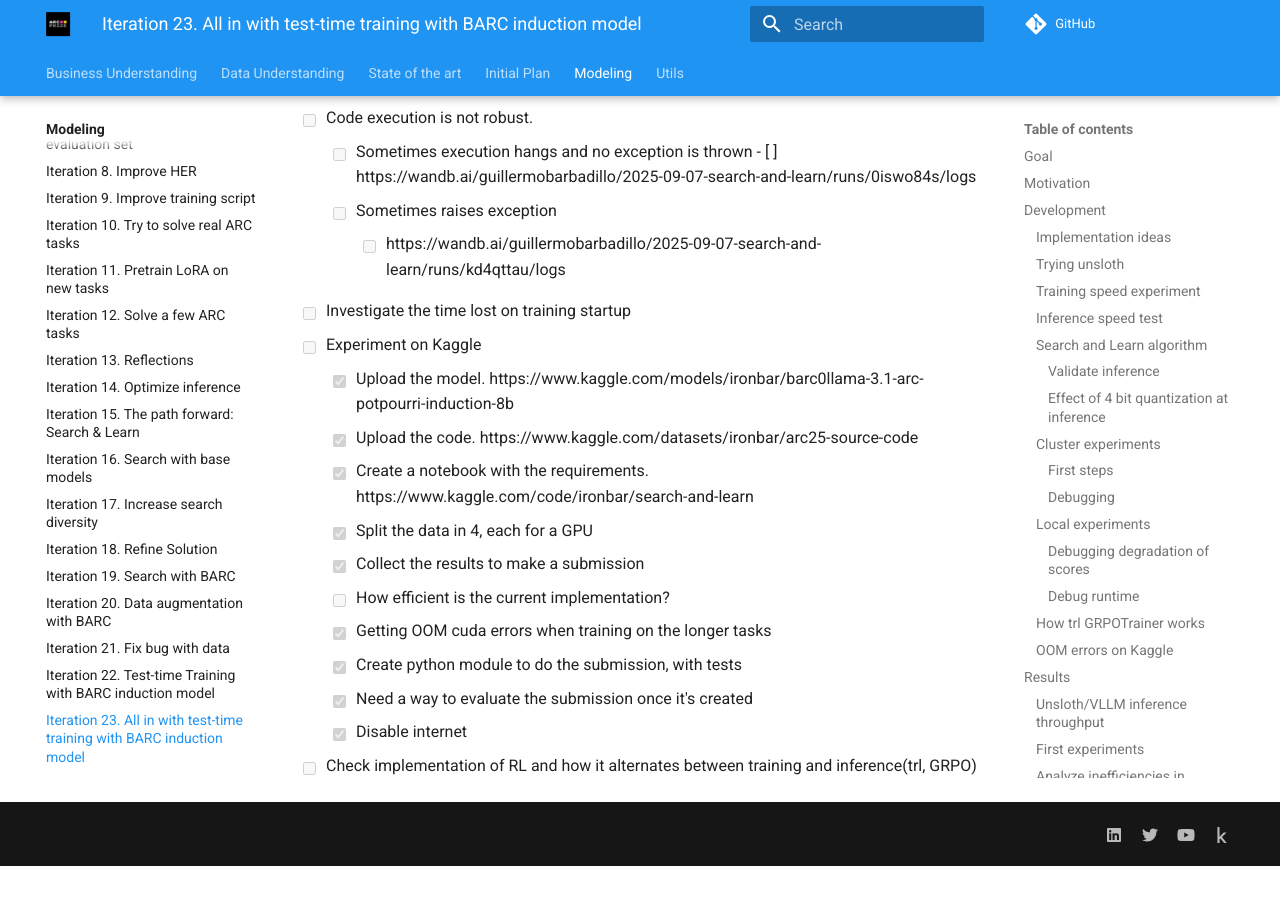
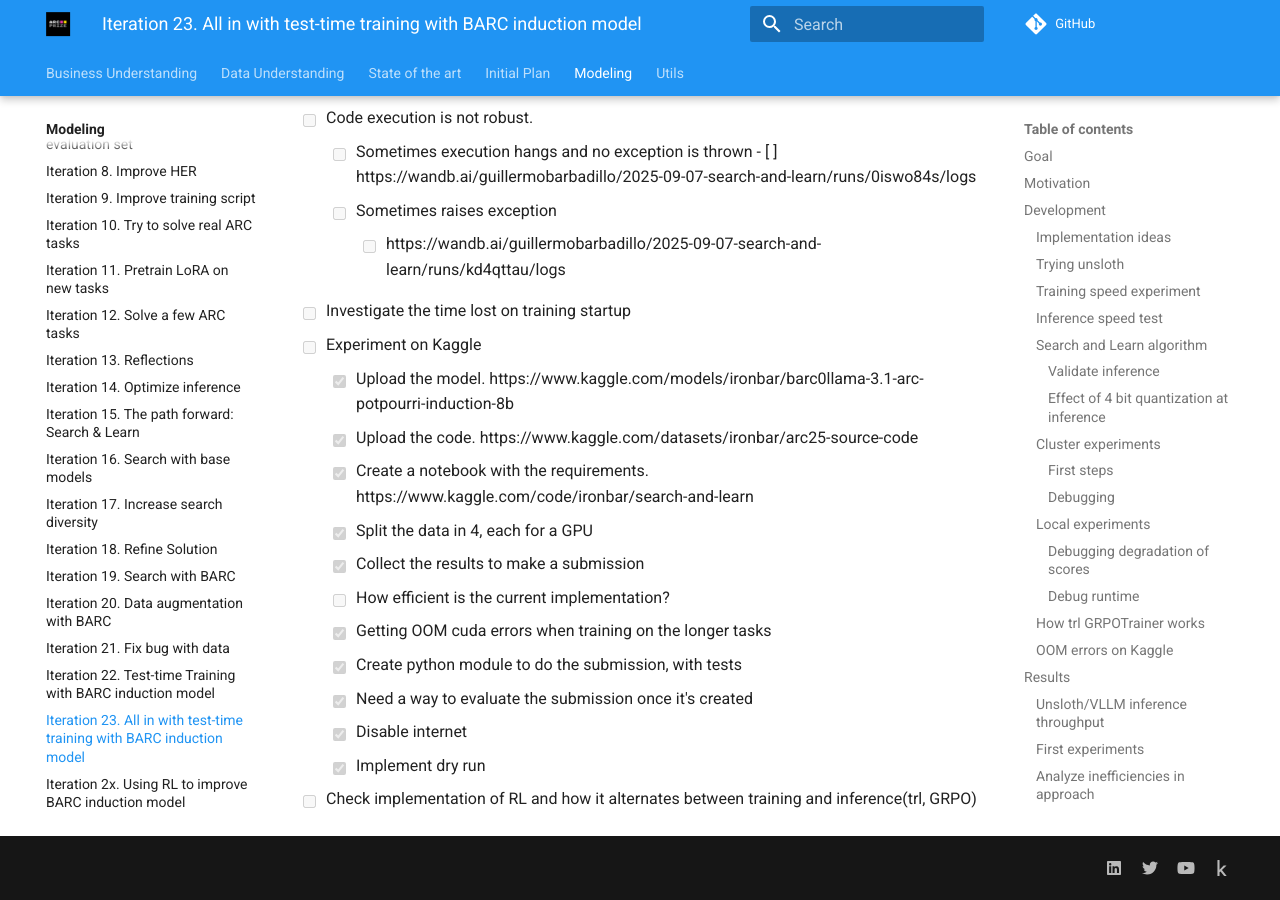
Before and after one commit to ironbar/arc25, an MkDocs documentation site: the page built from docs/modeling/Iteration_23_ttt_BARC_v2.md, in a window 1280 px wide and 900 px high, scrolled down 11619 px. Built offline with MkDocs 1.6.1 and Material for MkDocs 9.7.7, drawn with Linux system fonts in a browser that asks for light colours; comment, search, counter and statistics services are not loaded; before the commit the page ends 12485 px from its top, so only the background shows below that.

Commit message:
implemented dry run

```diff
--- a/docs/modeling/Iteration_23_ttt_BARC_v2.md
+++ b/docs/modeling/Iteration_23_ttt_BARC_v2.md
@@ -498,4 +498,5 @@
   - [x] Create python module to do the submission, with tests
   - [x] Need a way to evaluate the submission once it's created
   - [x] Disable internet
+  - [x] Implement dry run
 - [ ] Check implementation of RL and how it alternates between training and inference(trl, GRPO)
```
